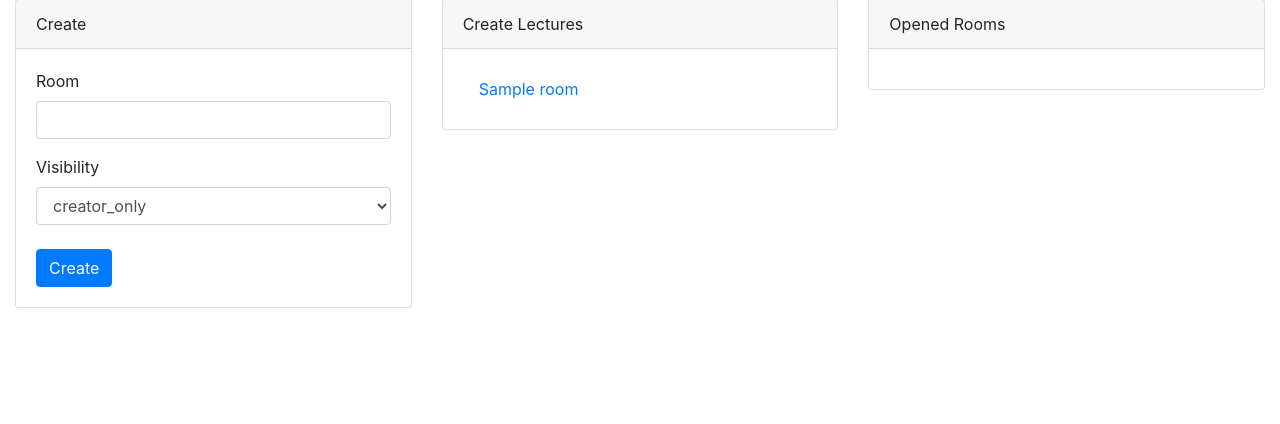
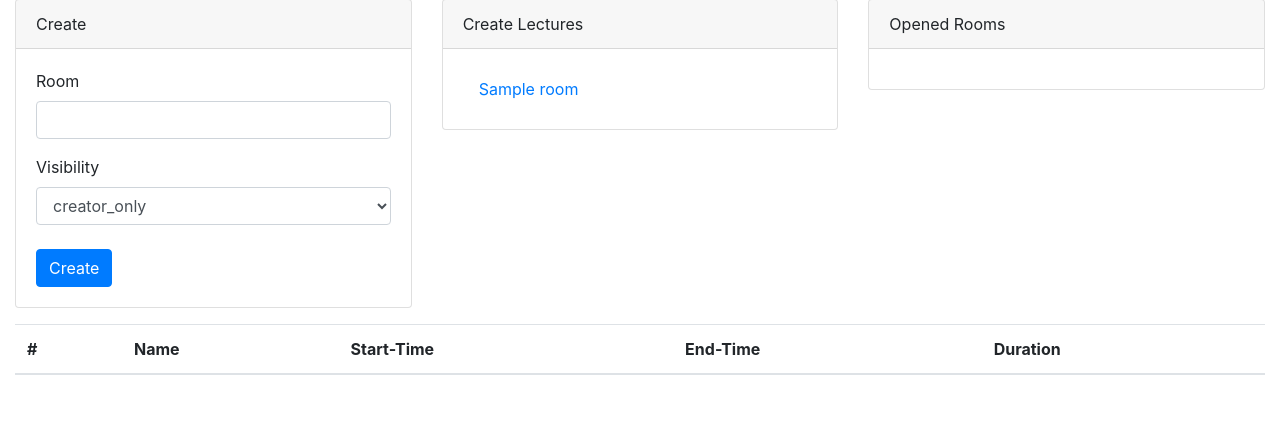
Before and after one commit to CsharpLassi/OnlineBlackBoard, a Flask app: page /blackboard/rooms in a window 1280 px wide. Shown: the part 73-497 px from the top of the page. Run offline with Flask 2, Linux system fonts and the light colour scheme; a user stored in the database is signed in; tables that the repository leaves empty hold one stand-in row (values such as "Sample post"); data that the repository does not hold is empty; parts of the project's set-up code (start-up, migrations or seed data) failed here and were passed over; some libraries are stand-ins or nearby versions.

Commit message:
Add: lectureslist to blackboard/rooms

```diff
--- a/src/obb/blackboard/models.py
+++ b/src/obb/blackboard/models.py
@@ -168,9 +168,16 @@ class LectureSession(db.Model):
     duration = db.Column(db.Integer, nullable=False, default=120, server_default='120')
 
     end_time: datetime.datetime = property(
-        lambda self: self.start_time + datetime.timedelta(self.duration))
+        lambda self: self.start_time + datetime.timedelta(minutes=self.duration))
 
     def is_open(self) -> bool:
         current_time = datetime.datetime.utcnow()
         result = current_time > self.start_time and current_time < self.end_time
         return result
+
+    @staticmethod
+    def get_lectures_by_maintainer(maintainer_id: int) \
+            -> Iterator[LectureSession]:
+        query = LectureSession.query.filter_by(maintainer_id=maintainer_id)
+
+        return query.all()
--- a/src/obb/blackboard/views.py
+++ b/src/obb/blackboard/views.py
@@ -1,3 +1,4 @@
+import datetime
 from flask import Blueprint, render_template, redirect, url_for, session, flash, request
 from flask_login import login_required, current_user
 
@@ -30,6 +31,7 @@ def home():
 
     rooms = BlackboardRoom.get_rooms(public=True)
     form.room_name.data = session.get('room_name')
+
     return render_template('blackboard/home.html', form=form, rooms=rooms)
 
 
@@ -151,6 +153,12 @@ def list_rooms():
         return redirect(url_for('blackboard.list_rooms'))
 
     rooms = BlackboardRoom.get_rooms()
+
+    lectures = [lecture for lecture in
+                LectureSession.get_lectures_by_maintainer(current_user.id)
+                if lecture.end_time > datetime.datetime.utcnow()]
+
     return render_template('blackboard/rooms.html',
                            create_form=create_form,
-                           rooms=rooms)
+                           rooms=rooms,
+                           lectures=lectures)
--- a/src/obb/templates/blackboard/rooms.html
+++ b/src/obb/templates/blackboard/rooms.html
@@ -1,7 +1,8 @@
 {% extends 'blackboard/layout.html' %}
 {% from 'form.html' import show_form %}
 
-{% block col %}
+{% block row %}
+    <div class="row justify-content-center">
         <div class="col mt-3">
             <div class="card">
                 <div class="card-header">
@@ -19,7 +20,7 @@
                 <div class="card-body">
                     <ul id="roomList" class="nav flex-column">
                         {% for room in rooms %}
-                        {% if True%}
+                            {% if True %}
                                 <li id="room-{{ room.room_id }}" class="nav-item">
                                     <a class="nav-link"
                                        href="{{ url_for('blackboard.create_session',room_id=room.id) }}">{{ room.name }}</a>
@@ -39,7 +40,8 @@
                             {% if room.can_join() %}
                                 <li id="room-{{ room.room_id }}" class="nav-item">
                                     <a class="nav-link"
-                                   href="{{ url_for('blackboard.link_user',room_id=room.id) }}">{{ room.name }} ({{ room.get_current_lecture().name }})</a>
+                                       href="{{ url_for('blackboard.link_user',room_id=room.id) }}">{{ room.name }}
+                                        ({{ room.get_current_lecture().name }})</a>
                                 </li>
                             {% endif %}
                         {% endfor %}
@@ -47,4 +49,31 @@
                 </div>
             </div>
         </div>
+    </div>
+    <div class="row">
+        <div class="col mt-3">
+            <table class="table">
+                <thead>
+                <tr>
+                    <th scope="col">#</th>
+                    <th scope="col">Name</th>
+                    <th scope="col">Start-Time</th>
+                    <th scope="col">End-Time</th>
+                    <th scope="col">Duration</th>
+                </tr>
+                </thead>
+                <tbody>
+                {% for lecture in lectures %}
+                    <tr>
+                        <th scope="row">{{ loop.index }}</th>
+                        <td>{{ lecture.name }}</td>
+                        <td>{{ lecture.start_time }}</td>
+                        <td>{{ lecture.end_time }}</td>
+                        <td>{{ lecture.duration }}</td>
+                    </tr>
+                {% endfor %}
+                </tbody>
+            </table>
+        </div>
+    </div>
 {% endblock %}
```
Lines whose indentation alone changed are shown as unchanged.
